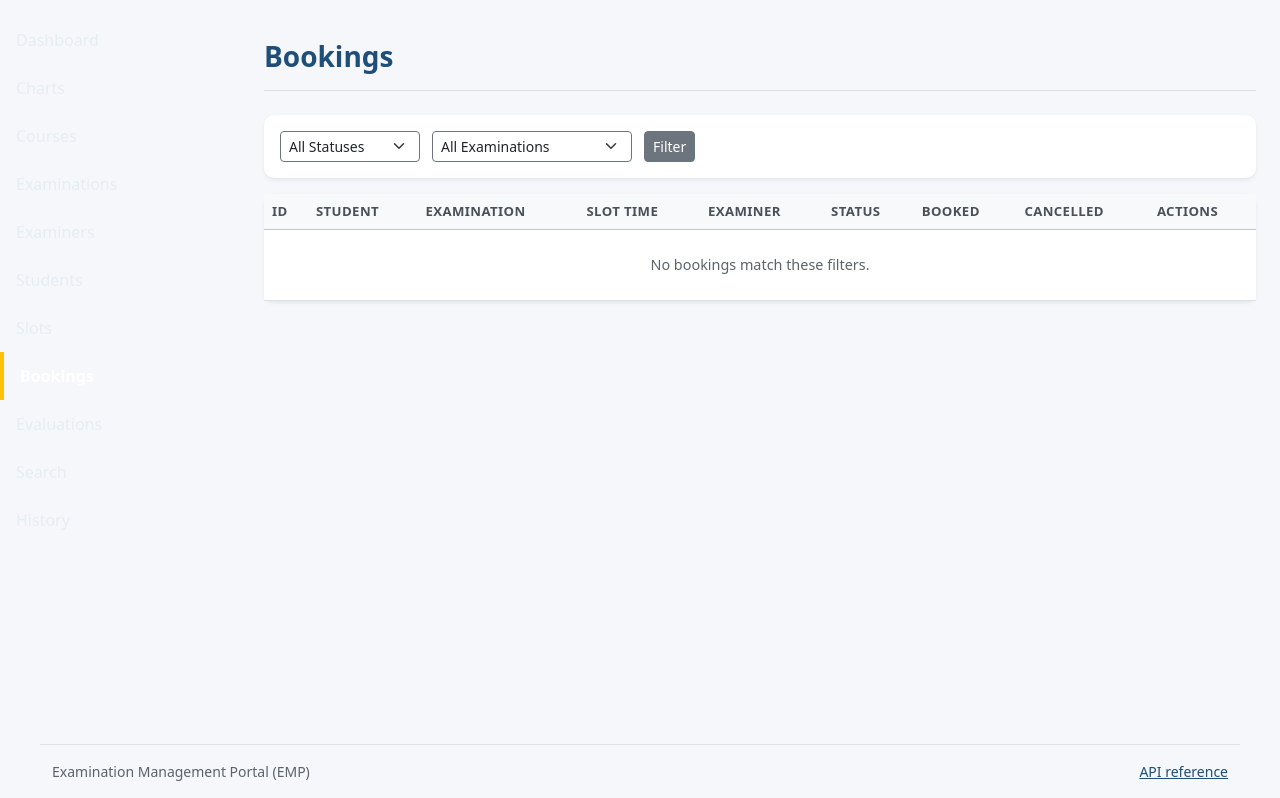
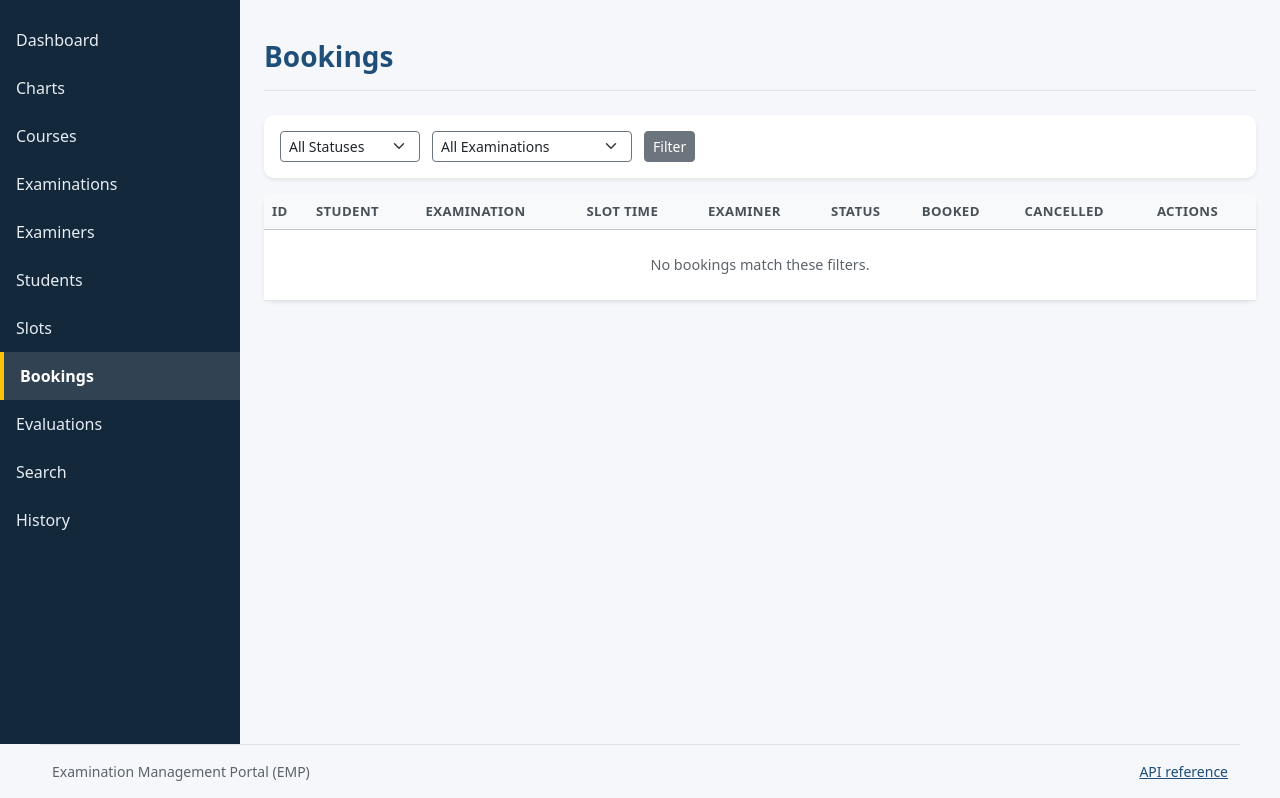
Before and after one commit to 24f2001885/lms, a Flask app: page /admin/bookings in a window 1280 px wide. Shown: the part 56-854 px from the top of the page. Run offline with Flask 3, Linux system fonts and the light colour scheme; the visitor is signed in with stand-in values (Sample User, id 1); data comes from the database, SQL or seed files in the repository; data that the repository does not hold is empty; some libraries are stand-ins or nearby versions.

Commit message:
fix(styles): enforce dark navy background on admin sidebar to fix washed out navigation

```diff
--- a/app/static/css/app.css
+++ b/app/static/css/app.css
@@ -294,3 +294,26 @@ form .text-danger {
   opacity: 0.75;
   cursor: progress;
 }
+
+/* Admin Sidebar Layout & Contrast */
+.admin-sidebar,
+.admin-sidebar.offcanvas-lg,
+aside#adminSidebar {
+  background-color: #14283B !important;
+  color: #E6EDF3 !important;
+}
+.admin-sidebar .offcanvas-body {
+  background-color: #14283B !important;
+}
+.admin-sidebar .nav-link,
+.admin-sidebar a {
+  color: #E6EDF3 !important;
+}
+.admin-sidebar .nav-link.active,
+.admin-sidebar a.active,
+.admin-sidebar a[aria-current="page"] {
+  border-left: 4px solid #FFC107 !important;
+  background-color: rgba(255, 255, 255, 0.12) !important;
+  font-weight: 700 !important;
+  color: #FFFFFF !important;
+}
--- a/app/static/css/responsive.css
+++ b/app/static/css/responsive.css
@@ -196,29 +196,39 @@ pre, code {
   position: sticky;
   top: 0;
   z-index: 1030;
-  background-color: #14283B; /* #E6EDF3 on #14283B = 12.74:1 */
+  background-color: #14283B !important; /* #E6EDF3 on #14283B = 12.74:1 */
   color: #E6EDF3;
 }
-.admin-sidebar {
-  background-color: #14283B;
-  color: #E6EDF3;
+.admin-sidebar,
+.admin-sidebar.offcanvas-lg,
+aside#adminSidebar {
+  background-color: #14283B !important;
+  color: #E6EDF3 !important;
+}
+.admin-sidebar .offcanvas-body {
+  background-color: #14283B !important;
 }
 .admin-sidebar .nav-link,
 .admin-sidebar a {
-  color: #E6EDF3; /* 12.74:1 on #14283B */
+  color: #E6EDF3 !important; /* 12.74:1 on #14283B */
   padding: 0.75rem 1rem;
   min-height: 44px;
   display: flex;
   align-items: center;
   text-decoration: none;
 }
+.admin-sidebar .nav-link:hover,
+.admin-sidebar a:hover {
+  background-color: rgba(255, 255, 255, 0.08) !important;
+  color: #FFFFFF !important;
+}
 .admin-sidebar .nav-link.active,
 .admin-sidebar a.active,
 .admin-sidebar a[aria-current="page"] {
-  border-left: 4px solid #FFC107; /* #FFC107 on #14283B = 9.21:1 */
-  background-color: rgba(255, 255, 255, 0.08);
-  font-weight: 700;
-  color: #FFFFFF;
+  border-left: 4px solid #FFC107 !important; /* #FFC107 on #14283B = 9.21:1 */
+  background-color: rgba(255, 255, 255, 0.12) !important;
+  font-weight: 700 !important;
+  color: #FFFFFF !important;
 }
 .admin-content {
   min-width: 0;
@@ -247,7 +257,10 @@ pre, code {
     align-items: stretch;
     min-height: calc(100vh - 56px);
   }
-  .admin-sidebar {
+  .admin-sidebar,
+  .admin-sidebar.offcanvas-lg,
+  aside#adminSidebar {
+    background-color: #14283B !important;
     width: 240px;
     flex: 0 0 240px;
     position: sticky;
```
